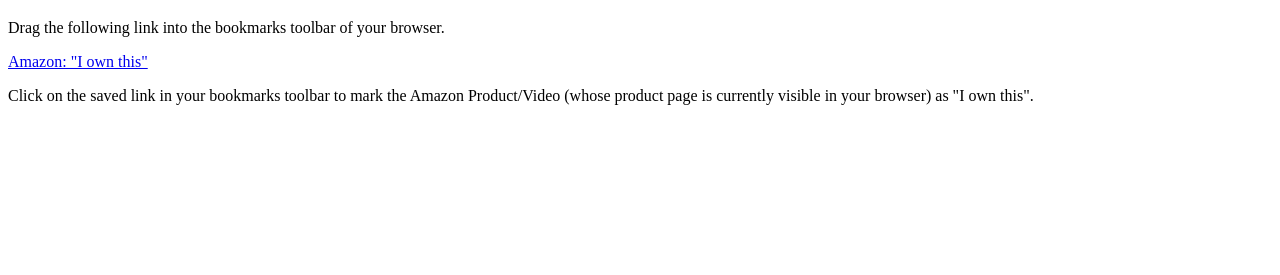
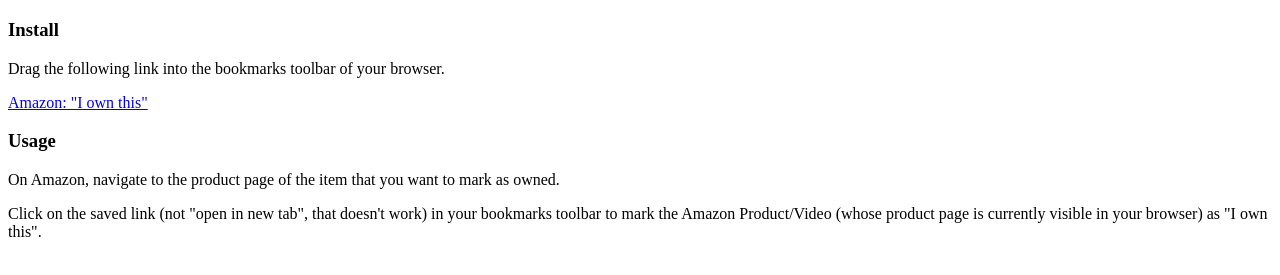
Before and after one commit to TSlivede/Amazon_I_own_this_Bookmarklet, a plain HTML site: page index.html in a window 1280 px wide. Shown: the part 61-336 px from the top of the page. Drawn offline with Linux system fonts and the light colour scheme.

Commit message:
more description

```diff
--- a/index.html
+++ b/index.html
@@ -3,7 +3,7 @@
 <head>
   <meta name="viewport" content="width=200, initial-scale=1.5">
   <meta name="description" content="Amazon 'I own this' Bookmarklet">
-  <meta name="keywords" content="Amazon,I own this,Bookmarklet">
+  <meta name="keywords" content="Amazon,I own it,I own this,Bookmarklet">
   <meta name="author" content="TSlivede">
   <title>Amazon "I own this" Bookmarklet</title>
 </head>
@@ -11,7 +11,7 @@
 
 <h1>Amazon "I own this" Bookmarklet</h1>
 
-
+  <h3>Install</h3>
 <p>Drag the following link into the bookmarks toolbar of your browser.</p>
 
 <p>
@@ -20,7 +20,10 @@
   </a>
 </p>
 
-<p>Click on the saved link in your bookmarks toolbar
+
+  <h3>Usage</h3>
+  <p>On Amazon, navigate to the product page of the item that you want to mark as owned.</p>
+<p>Click on the saved link (not "open in new tab", that doesn't work) in your bookmarks toolbar
   to mark the Amazon Product/Video (whose product page is currently visible in your browser) as "I own this". </p>
 
 </body>
```
